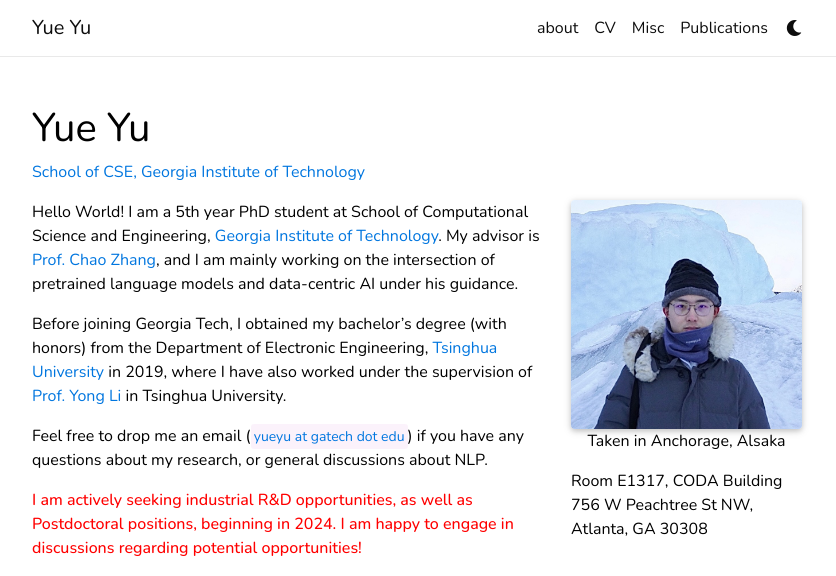
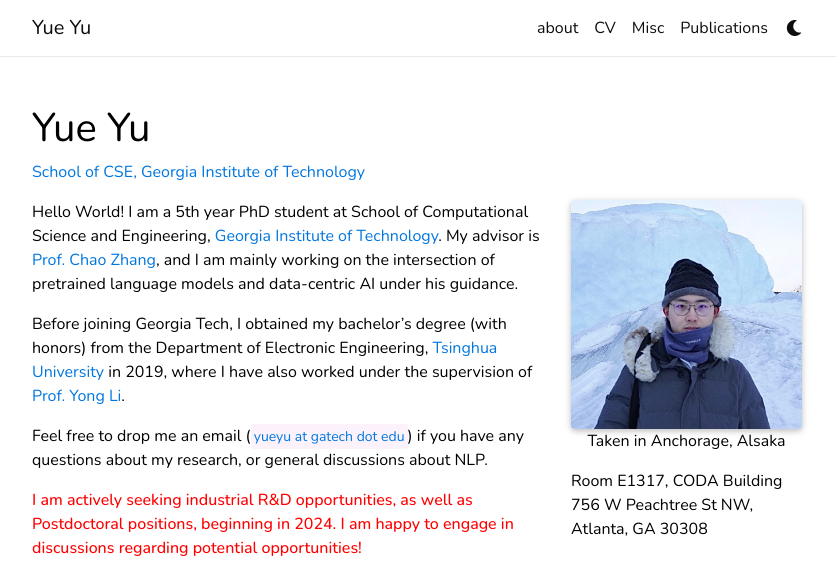
Before and after one commit to yueyu1030/yueyu1030.github.io, a Jekyll site: the page built from _pages/about.md, in a window 1280 px wide and 900 px high, cut to the strip 0-576 px from the top of the window. Shown: the whole strip, without its empty margins (223-1059 px from the left). Built offline with Jekyll 4.4.1, drawn with Linux system fonts in a browser that asks for light colours; nearby versions of some CDN libraries; some web fonts are replaced; comment, search, counter and statistics services are not loaded; a style sheet for code colours, icons or effects is not loaded.

Commit message:
delete sentence

```diff
--- a/_config.yml
+++ b/_config.yml
@@ -12,7 +12,7 @@
   Powered by <a href="http://jekyllrb.com/" target="_blank">Jekyll</a> with <a href="https://github.com/alshedivat/al-folio">al-folio</a> theme.
   Hosted by <a href="https://pages.github.com/" target="_blank">GitHub Pages</a>.
 
-icon: 🤯 # the emoji used as the favicon
+icon: 👣 # the emoji used as the favicon
 url: https://yueyu1030.github.io # the base hostname & protocol for your site
 baseurl: # the subpath of your site, e.g. /blog/
 last_updated: false # set to true if you want to display last updated in the footer
--- a/_pages/about.md
+++ b/_pages/about.md
@@ -20,7 +20,7 @@
 ---
 Hello World! I am a 5th year PhD student at School of Computational Science and Engineering, [Georgia Institute of Technology](https://gatech.edu/). My advisor is [Prof. Chao Zhang](http://chaozhang.org), and I am mainly working on the intersection of pretrained language models and data-centric AI under his guidance.
 
-Before joining Georgia Tech, I obtained my bachelor's degree (with honors) from the Department of Electronic Engineering, [Tsinghua University](https://www.tsinghua.edu.cn/en/) in 2019, where I have also worked under the supervision of [Prof. Yong Li](http://fi.ee.tsinghua.edu.cn/~liyong/) in Tsinghua University.
+Before joining Georgia Tech, I obtained my bachelor's degree (with honors) from the Department of Electronic Engineering, [Tsinghua University](https://www.tsinghua.edu.cn/en/) in 2019, where I have also worked under the supervision of [Prof. Yong Li](http://fi.ee.tsinghua.edu.cn/~liyong/).
 
 Feel free to drop me an email (`yueyu at gatech dot edu`) if you have any questions about my research, or general discussions about NLP.
 
```
Also changed, not shown: 1 other file.
